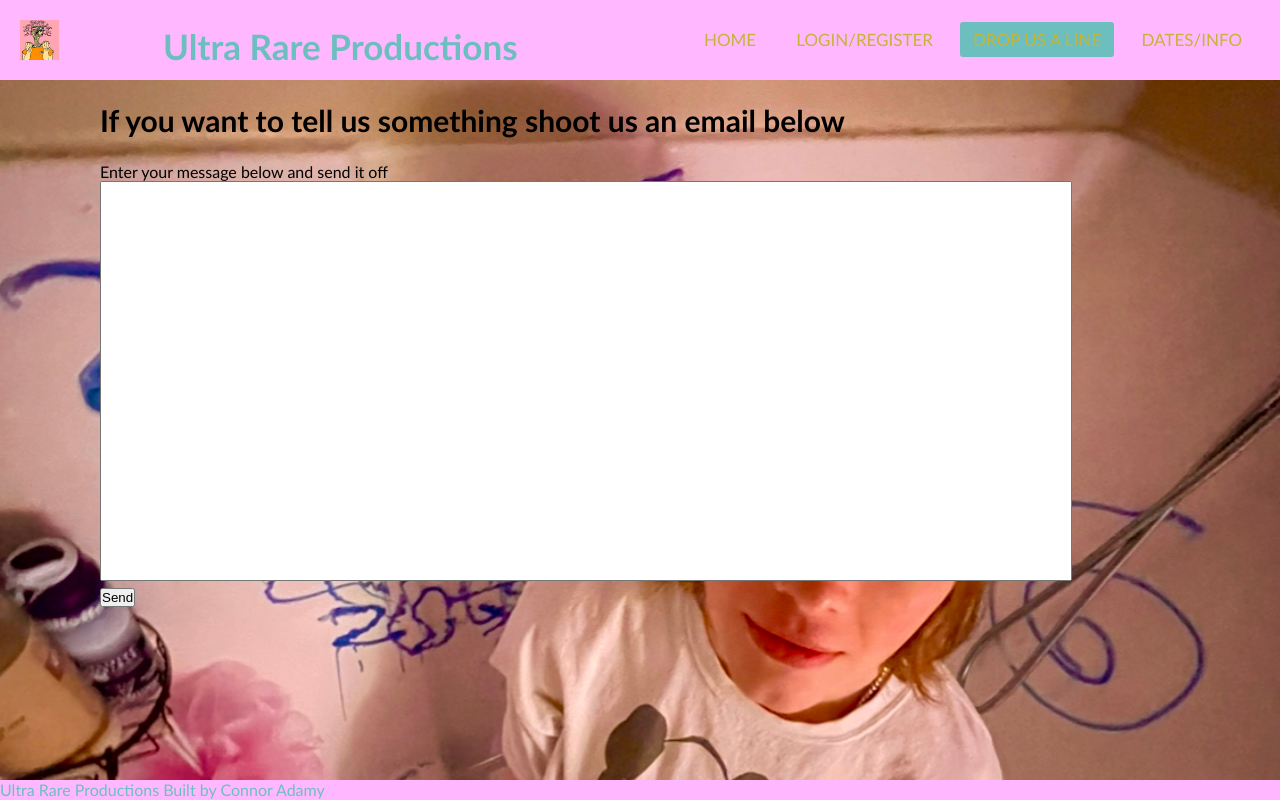
After one commit to connadma/ultraRareForum, a PHP site: page /dropUsALine.html in a window 1280 px wide. The commit adds this page. Run offline with PHP 8.4, Linux system fonts and the light colour scheme.

Commit message:
sundayUpdate

```diff
--- /dev/null
+++ b/dropUsALine.html
@@ -0,0 +1,32 @@
+<html>
+    <header>
+        <title>Ultra Rare Productions</title>
+        <meta name="viewport" content="width=device-width, intial-scale=1.0">
+        <link rel="stylesheet" href="home.css">
+        <link rel="icon" type="image/jpg" href="/favicon.jpg" sizes="16x16">
+    </header>
+    <body>
+        <nav class="header">
+            <img src="favicon.jpg" class="headerIMG">
+            <label class="logo">Ultra Rare Productions</label>
+            <ul>
+                <li><a href="index.html">Home</a></li>
+                <li><a href="login.html">Login/Register</a></li>
+                <li><a class="active" href="#">Drop Us A Line</a></li>
+                <li><a href="info.html">Dates/Info</a></li>
+            </ul>
+        </nav>
+    </nav>
+    <section class="eMain">
+        <label class="ebh">If you want to tell us something shoot us an email below</label>
+        <hr class="hr">
+        <p class="emailSubHead">Enter your message below and send it off</p>
+        <input type="text" id="Name" name="Name" class="emailBody">
+        <hr class="hr">
+        <button type="button" class="send">Send</button>
+    </section>
+    <nav class="footer">
+        <label class="footerText">Ultra Rare Productions Built by Connor Adamy</label>
+    </nav>
+    </body>
+</html>
--- a/style.css
+++ b/home.css
@@ -16,6 +16,18 @@ body{
     padding-left: 20px;
 }
 
+.homeBody{
+    color: #B8B8B8;
+    font-size: 24px;
+    max-width: 1200px;
+}
+
+.emailBody{
+    color: #B8B8B8;
+    font-size: 24px;
+    max-width: 1200px;
+}
+
 nav.header{
     background: #FFB8FF;
     height: 80px;
@@ -26,6 +38,10 @@ nav.footer{
     background: #FFB8FF;
     height: 20px;
     width: 100%;
+}
+
+.footerText{
+    color: #6DBFBF;
 }
 
 label.logo{
@@ -41,8 +57,14 @@ label.bh {
     color: #B8B8B8;
     font-size: 35px;
     line-height: 80px;
-    padding: 0 100px;
     font-weight: bold;
+}
+
+label.ebh {
+    font-size: 30px;
+    line-height: 80px;
+    font-weight: bold;
+    margin-bottom: 5px;
 }
 
 nav ul{
@@ -67,6 +89,10 @@ nav ul li a{
 a.active, a:hover{
     background-color: #6DBFBF;
     transition: .5s;
+}
+
+.hr{
+    visibility: hidden;
 }
 
 @media (max-width: 952px){
@@ -107,8 +133,33 @@ a.active, a:hover{
     }
 }
 
-section{
+section.hMain{
     background: url(homeBackGround.jpg) no-repeat;
     background-size: cover;
     height: calc(100vh - 80px - 20px);
+    padding: 0 100px;
 }
+
+section.eMain{
+    background: url(emailBackGround.jpg) no-repeat;
+    background-size: cover;
+    height: calc(100vh - 100px);
+    padding: 0 100px;
+}
+
+section.iMain{
+    background: url(infoBackGround.jpg) no-repeat;
+    background-size: cover;
+    height: calc(100vh - 100px);
+    padding: 0 100px;
+}
+
+.emailBody{
+    width: 90%;
+    height: 400px;
+    box-sizing: border-box;
+}
+
+button.send{
+    margin-top: 5px;
+}
```
Also changed, not shown: index.html (+18 -7 lines), info.html (added, +28 -0 lines), login.html (added, +19 -0 lines), emailBackGround.jpg (added), infoBackGround.jpg (added).
